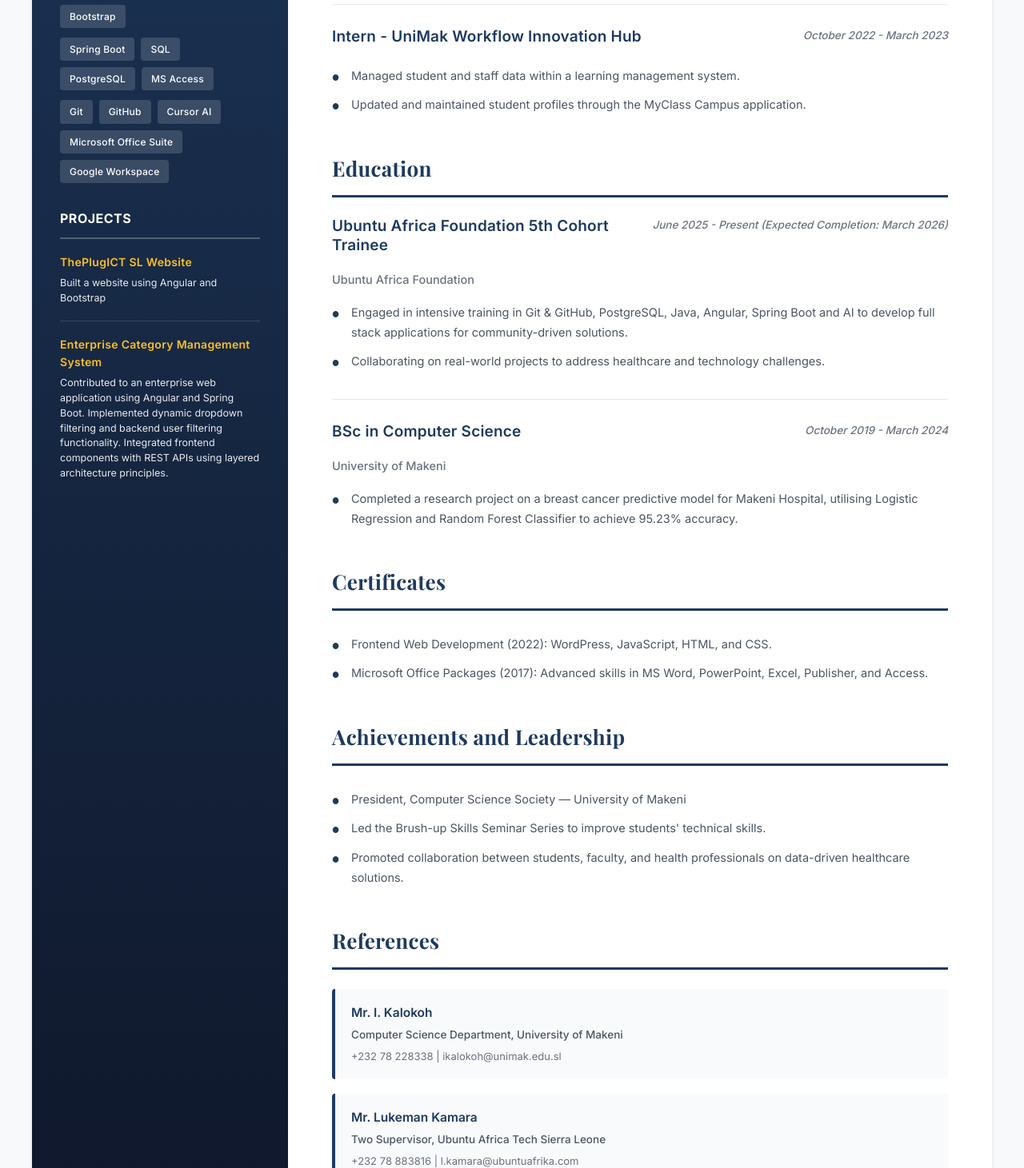
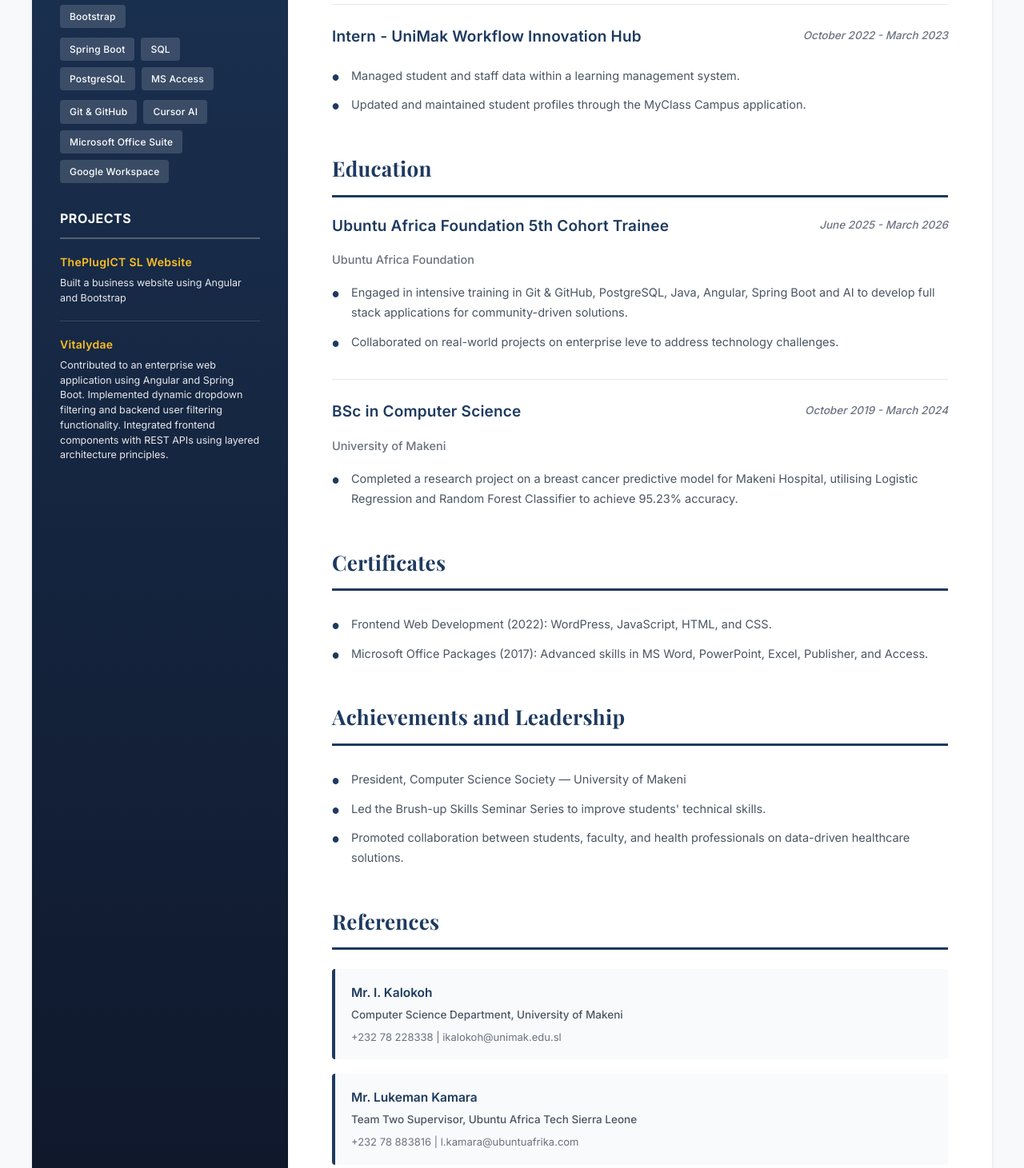
Before and after one commit to BanguraAbdul/My_Resume, an Angular app: page / in a window 1280 px wide. Shown: the part 749-2210 px from the top of the page at 80% size. Built offline with nearby package versions, Linux system fonts and the light colour scheme.

Commit message:
modified: Important dates to reflect current state and typography

```diff
--- a/src/app/app.component.ts
+++ b/src/app/app.component.ts
@@ -43,7 +43,7 @@ export class AppComponent {
       { category: 'Programming Languages', items: ['Python', 'Java', 'C++', 'C'] },
       { category: 'Web Technologies', items: ['Angular', 'HTML', 'CSS', 'Bootstrap'] },
       { category: 'Backend & Database', items: ['Spring Boot', 'SQL', 'PostgreSQL', 'MS Access'] },
-      { category: 'Tools & Platforms', items: ['Git', 'GitHub', 'Cursor AI', 'Microsoft Office Suite', 'Google Workspace'] }
+      { category: 'Tools & Platforms', items: ['Git & GitHub', 'Cursor AI', 'Microsoft Office Suite', 'Google Workspace'] }
     ],
 
     experience: [
@@ -83,10 +83,10 @@ export class AppComponent {
       {
         degree: 'Ubuntu Africa Foundation 5th Cohort Trainee',
         institution: 'Ubuntu Africa Foundation',
-        period: 'June 2025 - Present (Expected Completion: March 2026)',
+        period: 'June 2025 -  March 2026',
         details: [
           'Engaged in intensive training in Git & GitHub, PostgreSQL, Java, Angular, Spring Boot and AI to develop full stack applications for community-driven solutions.',
-          'Collaborating on real-world projects to address healthcare and technology challenges.'
+          'Collaborated on real-world projects on enterprise leve to address technology challenges.'
         ]
       },
       {
@@ -113,11 +113,11 @@ export class AppComponent {
     projects: [
       {
         name: 'ThePlugICT SL Website',
-        description: 'Built a website using Angular and Bootstrap',
+        description: 'Built a  business website using Angular and Bootstrap',
         technologies: ['Angular', 'Bootstrap']
       },
       {
-        name: 'Enterprise Category Management System',
+        name: 'Vitalydae',
         description: 'Contributed to an enterprise web application using Angular and Spring Boot. Implemented dynamic dropdown filtering and backend user filtering functionality. Integrated frontend components with REST APIs using layered architecture principles.',
         technologies: ['Angular', 'Spring Boot']
       }
@@ -132,7 +132,7 @@ export class AppComponent {
       },
       {
         name: 'Mr. Lukeman Kamara',
-        title: 'Two Supervisor, Ubuntu Africa Tech Sierra Leone',
+        title: 'Team Two Supervisor, Ubuntu Africa Tech Sierra Leone',
         phone: '+232 78 883816',
         email: 'l.kamara@ubuntuafrika.com'
       }
```
